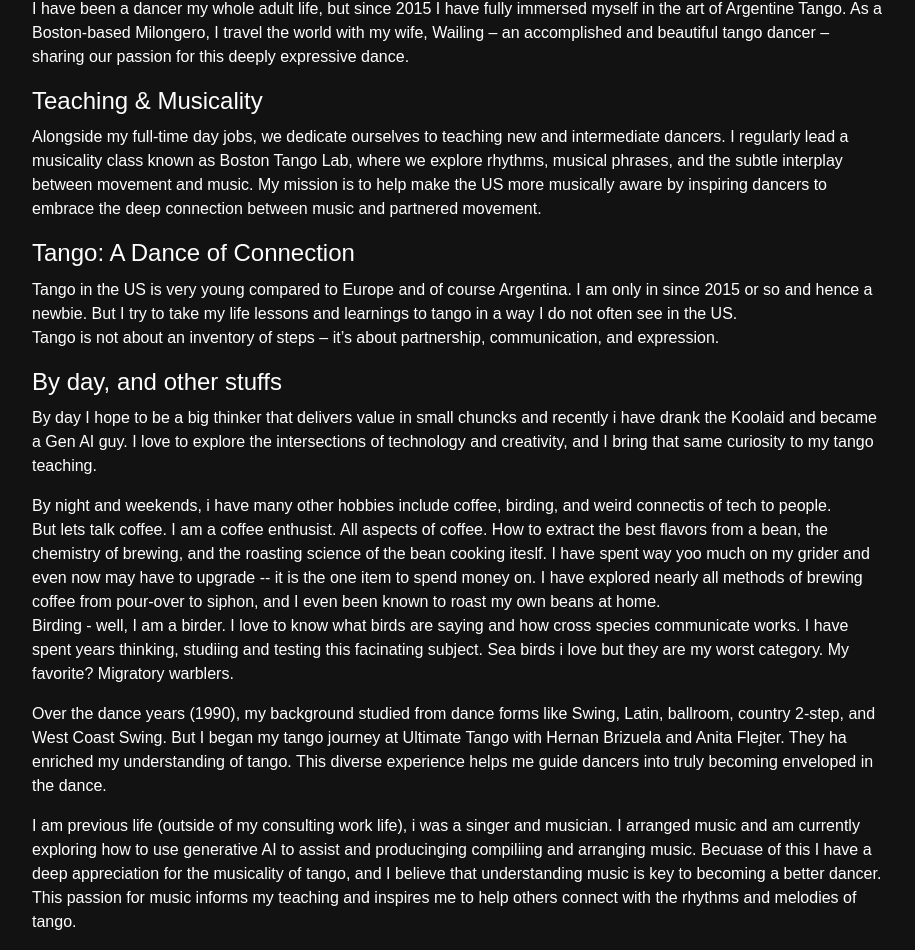
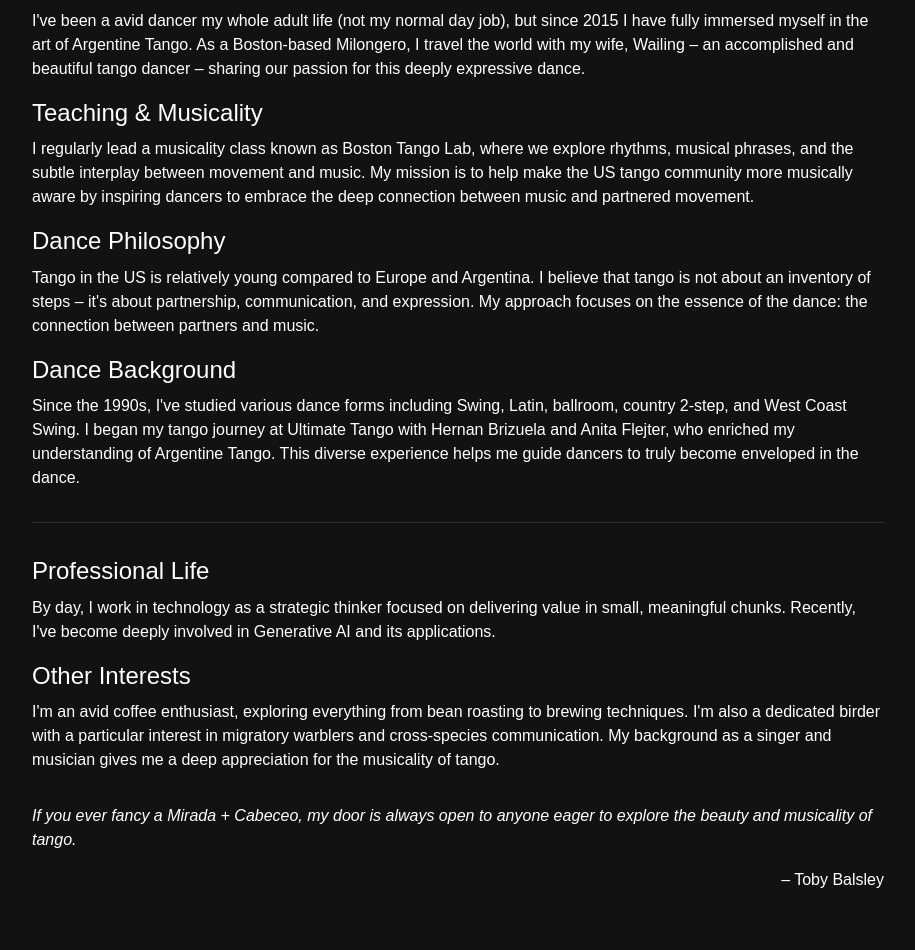
Before and after one commit to ybotman/tobytango, a Next.js app: page /about in a window 1280 px wide. Shown: the part 502-1452 px from the top of the page, without its empty margins (182-1097 px from the left). Built offline with nearby package versions, Linux system fonts and the light colour scheme.

Commit message:
misc small toby changes

```diff
--- a/src/app/about/page.js
+++ b/src/app/about/page.js
@@ -1,6 +1,6 @@
 import React from 'react';
 import PropTypes from 'prop-types';
-import { Container, Typography, Box } from '@mui/material';
+import { Container, Typography, Box, Divider } from '@mui/material';
 
 export default function AboutPage() {
   return (
@@ -18,60 +18,61 @@ export default function AboutPage() {
           width: '100%',
           maxWidth: 400,
           display: 'block',
-          margin: '20px auto'
+          margin: '20px auto',
+          borderRadius: 2,
+          boxShadow: 3
         }}
       />
 
-      <Typography variant="h5" component="h2" gutterBottom>
+      <Typography variant="h5" component="h2" gutterBottom sx={{ mt: 4 }}>
         My Tango Journey
       </Typography>
       <Typography variant="body1" paragraph>
-        I have been a dancer my whole adult life, but since 2015 I have fully immersed myself in the art of Argentine Tango. As a Boston-based Milongero, I travel the world with my wife, Wailing – an accomplished and beautiful tango dancer – sharing our passion for this deeply expressive dance.
+        I&apos;ve been a avid dancer my whole adult life (not my normal day job), but since 2015 I have fully immersed myself in the art of Argentine Tango. As a Boston-based Milongero, I travel the world with my wife, Wailing – an accomplished and beautiful tango dancer – sharing our passion for this deeply expressive dance.
       </Typography>
 
       <Typography variant="h5" component="h2" gutterBottom>
         Teaching &amp; Musicality
       </Typography>
       <Typography variant="body1" paragraph>
-        Alongside my full-time day jobs, we dedicate ourselves to teaching new and intermediate dancers. I regularly lead a musicality class known as Boston Tango Lab, where we explore rhythms, musical phrases, and the subtle interplay between movement and music. My mission is to help make the US more musically aware by inspiring dancers to embrace the deep connection between music and partnered movement.
+        I regularly lead a musicality class known as Boston Tango Lab, where we explore rhythms, musical phrases, and the subtle interplay between movement and music. My mission is to help make the US tango community more musically aware by inspiring dancers to embrace the deep connection between music and partnered movement.
       </Typography>
 
       <Typography variant="h5" component="h2" gutterBottom>
-        Tango: A Dance of Connection
+        Dance Philosophy
       </Typography>
       <Typography variant="body1" paragraph>
-        Tango in the US is very young compared to Europe and of course Argentina. I am only in since 2015 or so and hence a newbie. But I try to take my life lessons and learnings to tango in a way I do not often see in the US. <br />
-        Tango is not about an inventory of steps – it’s about partnership, communication, and expression.
+        Tango in the US is relatively young compared to Europe and Argentina. I believe that tango is not about an inventory of steps – it&apos;s about partnership, communication, and expression. My approach focuses on the essence of the dance: the connection between partners and music.
       </Typography>
 
       <Typography variant="h5" component="h2" gutterBottom>
-        By day, and other stuffs
+        Dance Background
       </Typography>
       <Typography variant="body1" paragraph>
-        By day I hope to be  a big thinker that delivers value in small chuncks and recently i have drank the Koolaid and became a Gen AI guy.  I love to explore the intersections of technology and creativity, and I bring that same curiosity to my tango teaching.
+        Since the 1990s, I&apos;ve studied various dance forms including Swing, Latin, ballroom, country 2-step, and West Coast Swing. I began my tango journey at Ultimate Tango with Hernan Brizuela and Anita Flejter, who enriched my understanding of Argentine Tango. This diverse experience helps me guide dancers to truly become enveloped in the dance.
       </Typography>
 
+      <Divider sx={{ my: 4 }} />
+
+      <Typography variant="h5" component="h2" gutterBottom>
+        Professional Life
+      </Typography>
       <Typography variant="body1" paragraph>
-        By night and weekends, i have many other hobbies include coffee, birding, and weird connectis of tech to people. <br />
-
-        But lets talk coffee. I am a coffee enthusist.  All aspects of coffee. How to extract the best flavors from a bean, the chemistry of brewing, and the roasting science of the bean cooking iteslf.  I have spent way yoo much on my grider and even now may have to upgrade -- it is the one item to spend money on.  I have explored nearly all methods of brewing coffee from pour-over to siphon, and I even been known to roast my own beans at home. <br />
-
-
-        Birding - well, I am a birder.  I love to know what birds are saying and how cross species communicate works.  I have spent years thinking, studiing and testing this facinating subject.   Sea birds i love but they are my worst category. My favorite?  Migratory warblers.
+        By day, I work in technology as a strategic thinker focused on delivering value in small, meaningful chunks. Recently, I've become deeply involved in Generative AI and its applications.
       </Typography>
 
-    <Typography variant="body1" paragraph>
-      Over the dance years (1990), my background studied from  dance forms like Swing, Latin, ballroom, country 2-step, and West Coast Swing. But I began my tango journey at Ultimate Tango with Hernan Brizuela and Anita Flejter.  They ha enriched my understanding of tango. This diverse experience helps me guide dancers into truly becoming enveloped in the dance.
+      <Typography variant="h5" component="h2" gutterBottom>
+        Other Interests
       </Typography>
-            <Typography variant="body1" paragraph>
-I am previous life (outside of my consulting work life), i was a singer and musician.  I arranged music and am currently exploring how to use generative AI to assist and producinging compiliing and arranging music.  Becuase of this I have a deep appreciation for the musicality of tango, and I believe that understanding music is key to becoming a better dancer. This passion for music informs my teaching and inspires me to help others connect with the rhythms and melodies of tango.
+      <Typography variant="body1" paragraph>
+        I'm an avid coffee enthusiast, exploring everything from bean roasting to brewing techniques. I&apos;m also a dedicated birder with a particular interest in migratory warblers and cross-species communication. My background as a singer and musician gives me a deep appreciation for the musicality of tango.
       </Typography>
 
-      <Typography variant="body1" paragraph>
-        Look me up – if you ever fancy a Mirada + Cabecero, know that my door is always open to anyone eager to explore the beauty and musicality of tango.
+      <Typography variant="body1" paragraph sx={{ mt: 4, fontStyle: 'italic' }}>
+        If you ever fancy a Mirada + Cabeceo, my door is always open to anyone eager to explore the beauty and musicality of tango.
       </Typography>
 
-      <Typography variant="body1" paragraph>
+      <Typography variant="body1" paragraph sx={{ textAlign: 'right', mt: 2 }}>
         – Toby Balsley
       </Typography>
     </Container>
```
